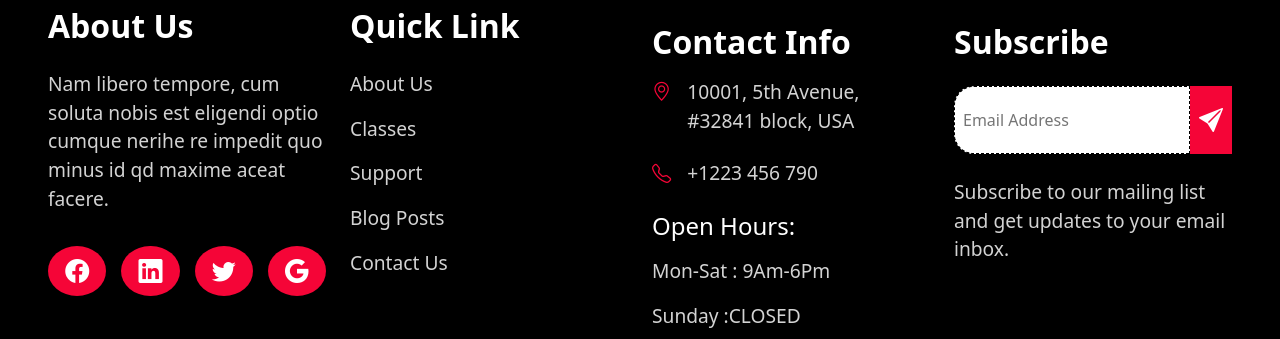
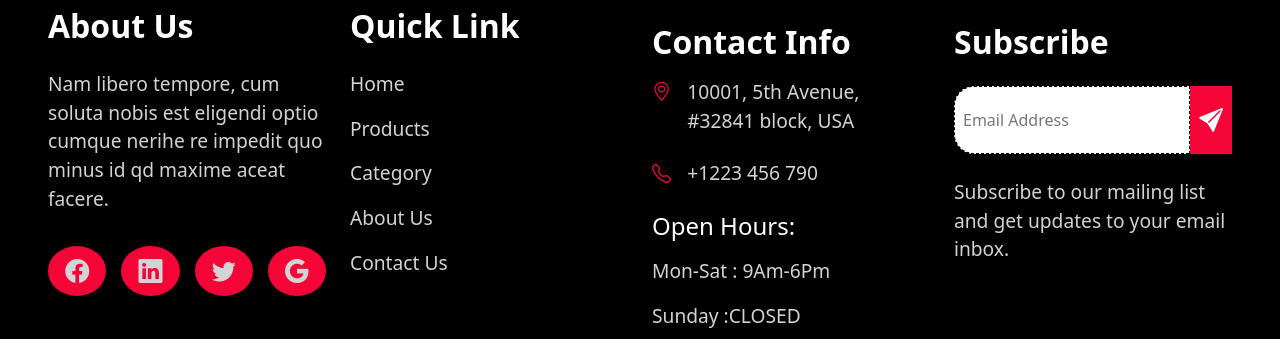
Before and after one commit to sabina701/React_Frontend, a React (Vite) app: page / in a window 1280 px wide. Shown: the part 1734-2073 px from the top of the page. Built offline with nearby package versions, Linux system fonts and the light colour scheme; no server answers.

Commit message:
adding some functionality

```diff
--- a/src/components/Footer/Footer.jsx
+++ b/src/components/Footer/Footer.jsx
@@ -12,16 +12,27 @@ const Footer = () => {
           </p>
           <div className="social-links">
             <div className="link">
-              <i class="bi bi-facebook"></i>
+              <a href="https://www.facebook.com">
+                <i class="bi bi-facebook"></i>
+              </a>
             </div>
             <div className="link">
-              <i class="bi bi-linkedin"></i>
+              <a href="https://www.linkedin.com">
+                {" "}
+                <i class="bi bi-linkedin"></i>
+              </a>
             </div>
             <div className="link">
-              <i class="bi bi-twitter"></i>
+              <a href="https://www.twitter.com">
+                {" "}
+                <i class="bi bi-twitter"></i>
+              </a>
             </div>
             <div className="link">
-              <i class="bi bi-google"></i>
+              <a href="https://www.google.com">
+                {" "}
+                <i class="bi bi-google"></i>
+              </a>
             </div>
           </div>
         </div>
@@ -29,19 +40,19 @@ const Footer = () => {
           <h2>Quick Link</h2>
           <div className="py-3">
             <p>
-              <a href="">About Us</a>
+              <a href="/">Home</a>
             </p>
             <p>
-              <a href="">Classes</a>
+              <a href="/products">Products</a>
             </p>
             <p>
-              <a href="">Support</a>
+              <a href="/category">Category</a>
             </p>
             <p>
-              <a href="">Blog Posts</a>
+              <a href="/about">About Us</a>
             </p>
             <p>
-              <a href="">Contact Us</a>
+              <a href="/contact">Contact Us</a>
             </p>
           </div>
         </div>
```
